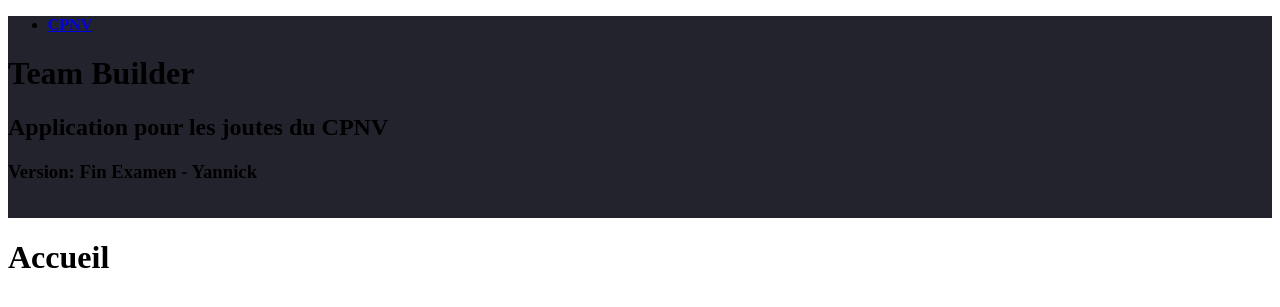
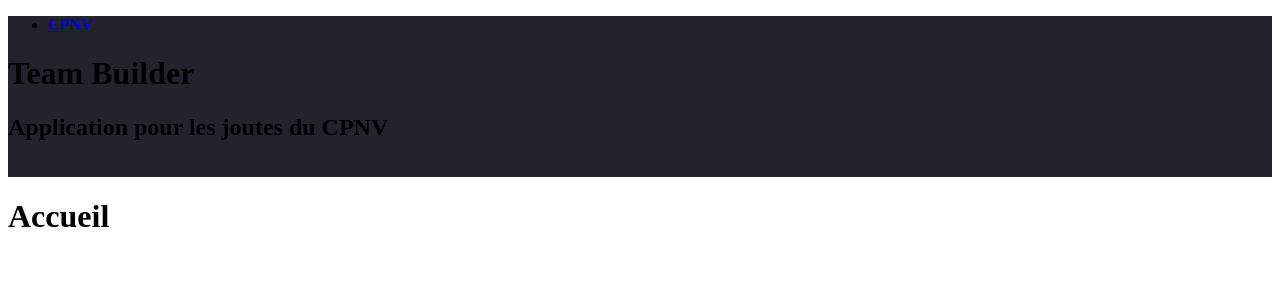
Before and after one commit to yannickcpnv/teambuilder, a PHP site: template src/TeamBuilder/views/home.php in a window 1280 px wide. Shown: the top 307 px of the page. Run offline with PHP 8.4, Linux system fonts and the light colour scheme; the template is opened without the code that fills it, so the values that code supplies are empty; some libraries are stand-ins or nearby versions.

Commit message:
Not in exam version anymore

```diff
--- a/src/TeamBuilder/views/includes/layout.php
+++ b/src/TeamBuilder/views/includes/layout.php
@@ -20,7 +20,6 @@
             <hgroup>
                 <h1>Team Builder</h1>
                 <h2>Application pour les joutes du CPNV</h2>
-                <h3>Version: Fin Examen - Yannick</h3>
             </hgroup>
             <?php
             if (isset($_SESSION['web-user'])): ?>
```
